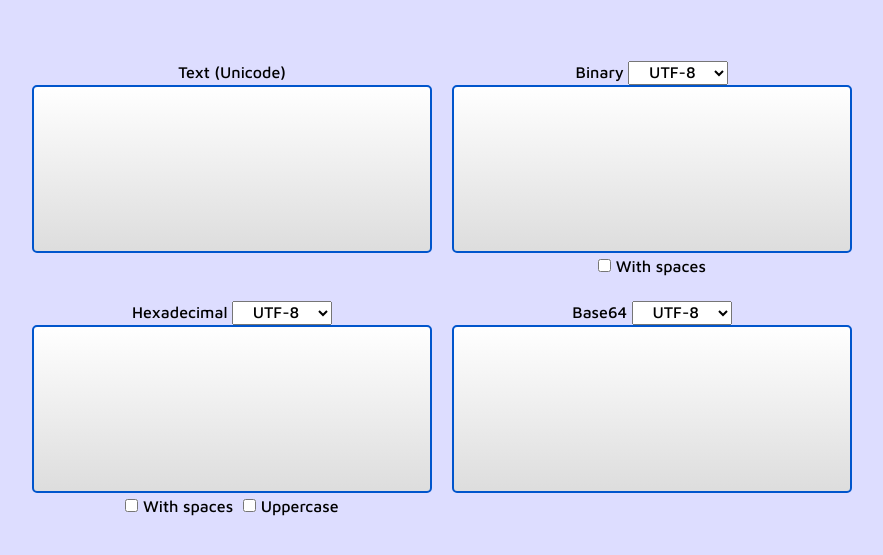
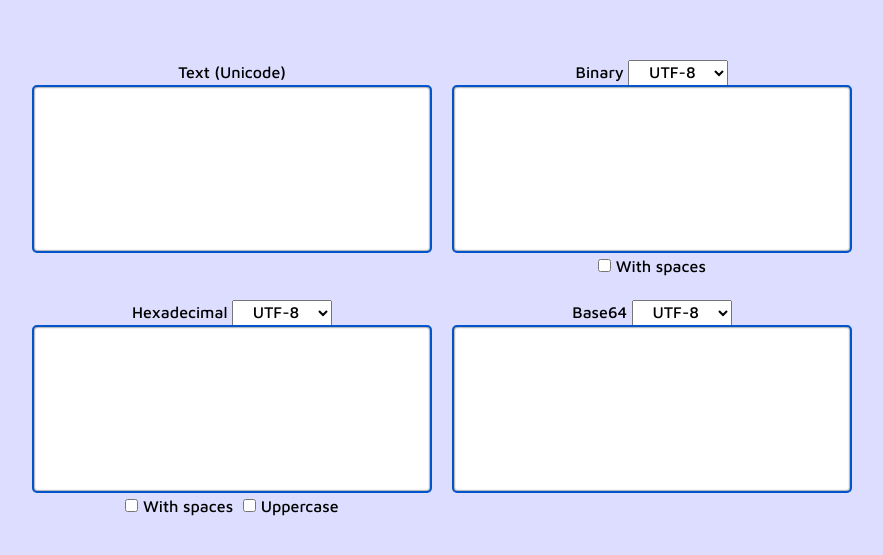
Before and after one commit to cerosrhino/transl8or, a React (Create React App) app: page / in a window 1280 px wide. Shown: the part 111-666 px from the top of the page, without its empty margins (198-1081 px from the left). Built offline with nearby package versions, Linux system fonts and the light colour scheme.

Commit message:
Minor design changes

```diff
--- a/src/App.css
+++ b/src/App.css
@@ -48,7 +48,7 @@ p, label {
 }
 
 select {
-  height: 24px;
+  height: 26px;
 }
 
 textarea {
@@ -57,7 +57,8 @@ textarea {
   padding: 4px;
   border: 2px solid #05c;
   border-radius: 5px;
-  background: linear-gradient(to bottom, #fff, #ddd);
+  background: #fff;
+  box-shadow: 0 0 2px #000 inset;
   resize: none;
   font-family: monospace;
 }
```
